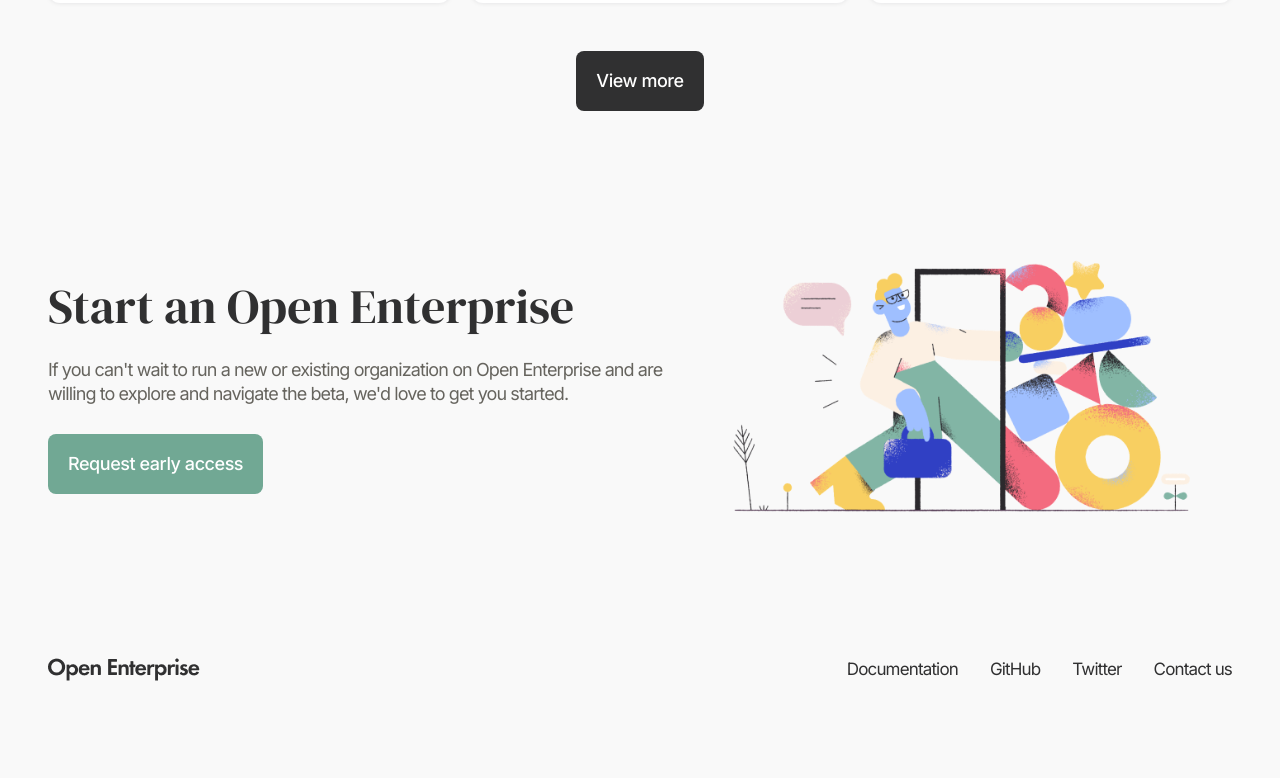
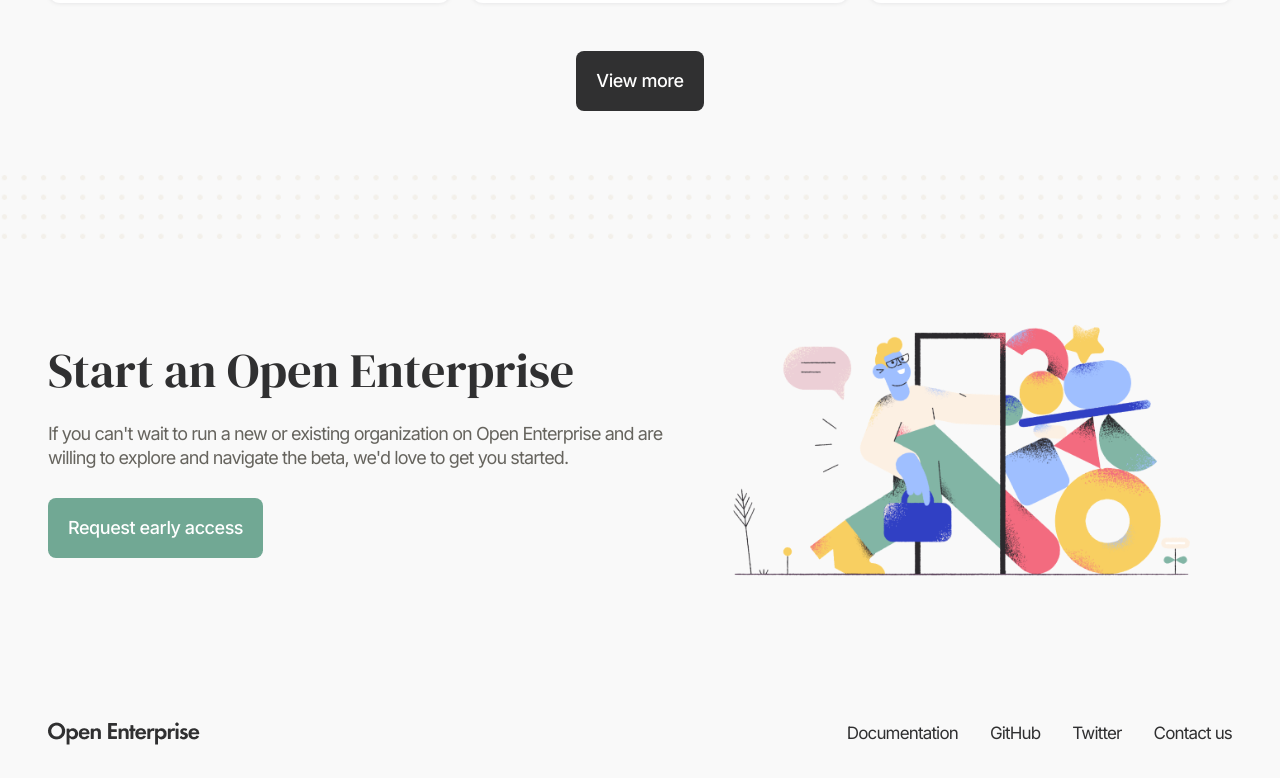
Before and after one commit to ajuteixeira/open-enterprise-lp, a React (Vite) app: page / in a window 1280 px wide. Shown: the part 2752-3530 px from the top of the page. Before the commit the page ends 3466 px from the top, so only its background shows below. Built offline with nearby package versions, Linux system fonts and the light colour scheme.

Commit message:
adicionando imgDivider na LastSection

```diff
--- a/src/components/LastSection.jsx
+++ b/src/components/LastSection.jsx
@@ -3,11 +3,13 @@ import Title from "./Title";
 import Text from "./Text";
 import Button from "./Button";
 import Image from "./Image";
+import imgDivider from "../assets/images/divider.png";
 import imgLastsection from "../assets/images/illustration-2.png";
 
 export default function LastSection() {
   return (
     <>
+      <Image src={imgDivider} alt="" />
       <Container>
         <header className="flex justify-between items-center">
           <div className="w-2/3 flex flex-col items-start gap-7">
```
